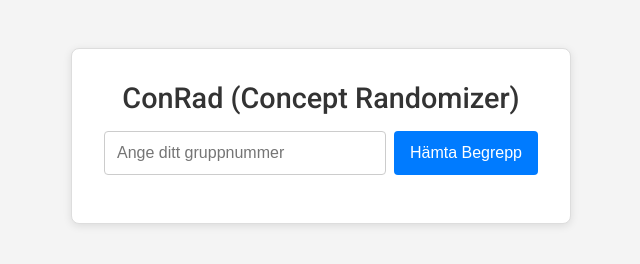
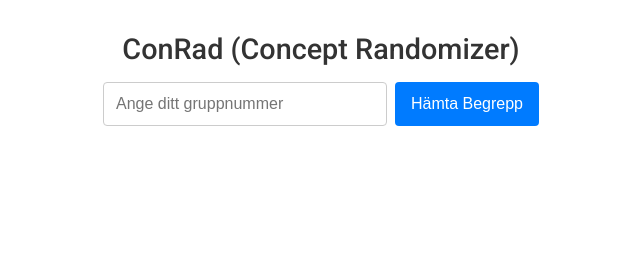
Before and after one commit to turbomacka/ConRad, a plain HTML site: page frontend/index.html in a window 1280 px wide. Shown: the whole page, without its empty margins (319-959 px from the left). Drawn offline with Linux system fonts and the light colour scheme.

Commit message:
Fixat exakt höjd och transparens för iframe

```diff
--- a/frontend/style.css
+++ b/frontend/style.css
@@ -3,6 +3,11 @@
   margin: 0;
   padding: 0;
   box-sizing: border-box;
+}
+
+html, body {
+  background: transparent !important;
+  overflow: hidden;
 }
 
 body {
@@ -47,15 +52,15 @@ body {
 
 /* Container */
 .container {
-  width: 90%;
+  width: 100%;
   max-width: 500px;
-  margin: 3rem auto;
-  background: #fff;
+  margin: auto;
+  background: transparent;
   padding: 2rem;
-  border: 1px solid #ddd;
-  border-radius: 8px;
-  box-shadow: 0 2px 8px rgba(0,0,0,0.1);
+  border: none;
+  box-shadow: none;
   text-align: center;
+  min-height: 650px;
 }
 
 /* Distortion-effekt på containern */
```
